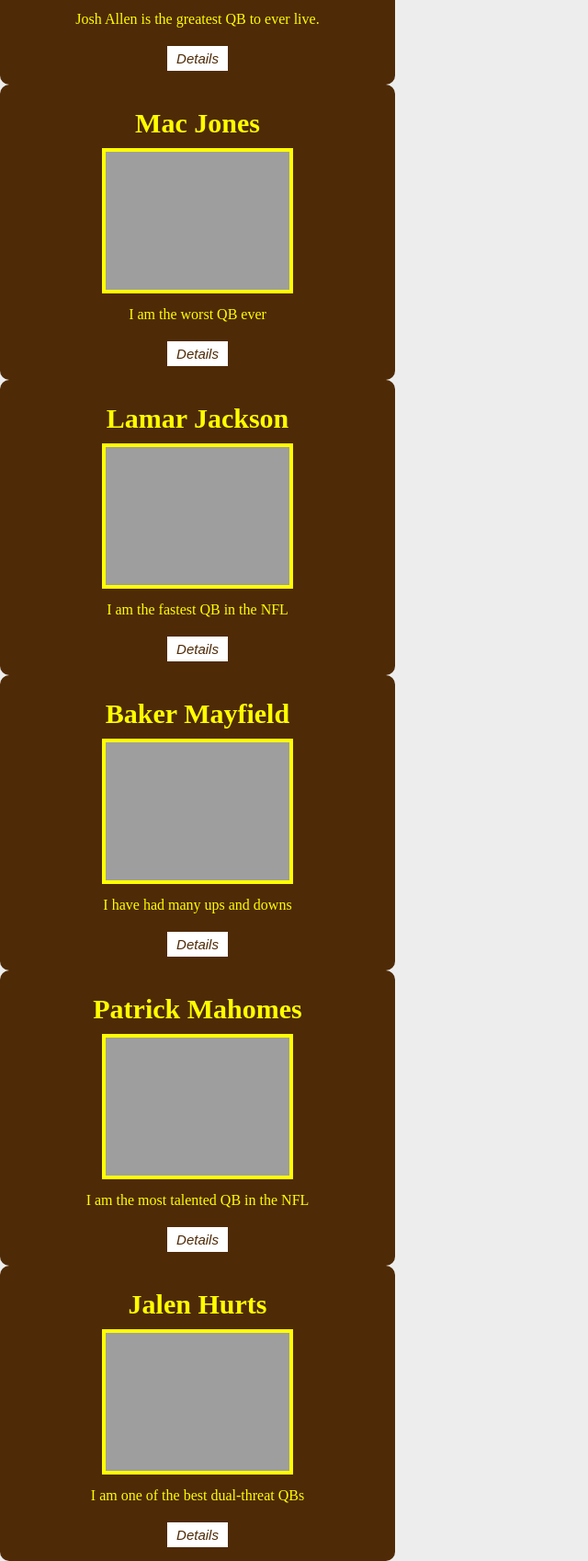
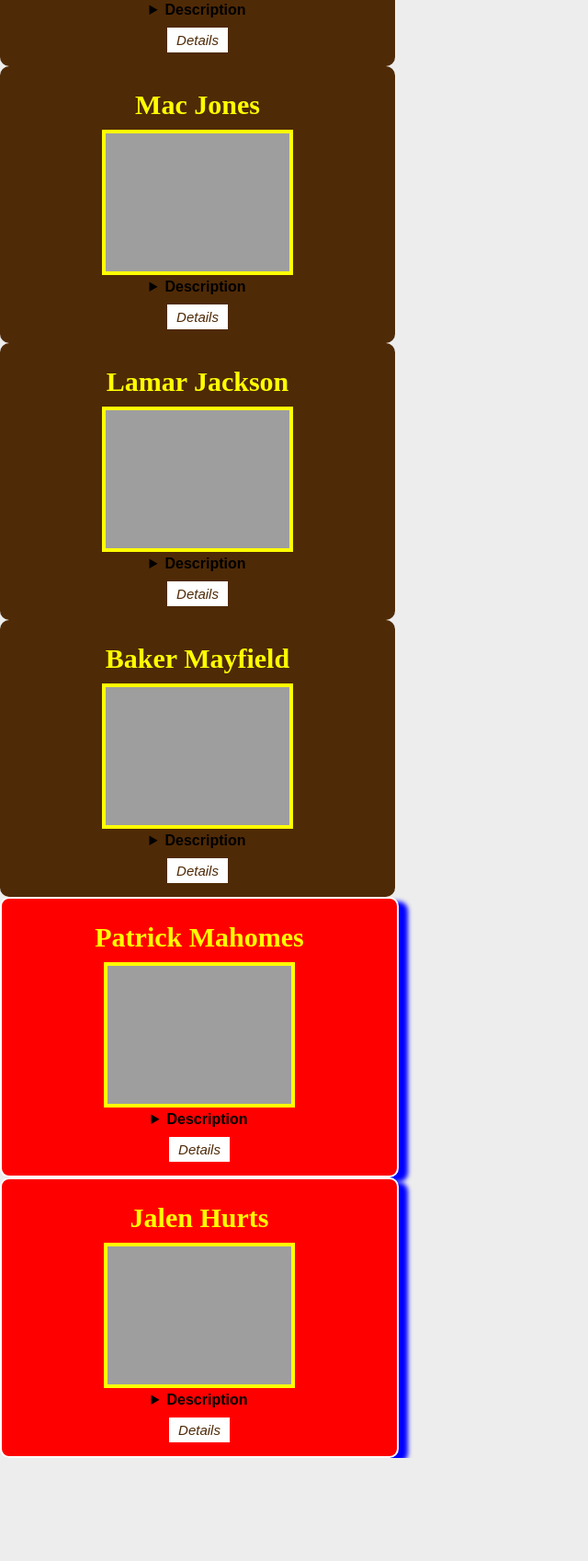
Before and after one commit to NoahC570/PChip, a website with bundled scripts: page index.html in a window 1280 px wide. Shown: the part 439-2136 px from the top of the page at 92% size, without its empty margins (0-640 px from the left). After the commit the page ends 2024 px from the top, so only its background shows below. Built offline with nearby package versions, Linux system fonts and the light colour scheme.

Commit message:
Fixing description and etc

```diff
--- a/index.html
+++ b/index.html
@@ -36,37 +36,39 @@
 
   <my-card
   title="Mac Jones"
-  description="I am the worst QB ever"
   image="https://sportsnaut.com/wp-content/uploads/2021/08/mac-jones-2.jpg"
-  link="https://starwars.fandom.com/wiki/Han_Solo/Legends">
+  link="https://www.espn.com/nfl/player/_/id/4241464/mac-jones">
+  I am the worst QB ever
 </my-card>
 
 <my-card
   title="Lamar Jackson"
-  description="I am the fastest QB in the NFL"
   image="https://ravenswire.usatoday.com/wp-content/uploads/sites/55/2025/01/USATSI_25228724_168393153_lowres.jpg?w=1000&h=600&crop=1"
-  link="https://indianajones.fandom.com/wiki/Indiana_Jones">
+  link="https://www.espn.com/nfl/player/_/id/3916387/lamar-jackson">
+  I am the <strong>FASTEST</strong> QB in the NFL
 </my-card>
+
+
 
 <my-card
   title="Baker Mayfield"
-  description="I have had many ups and downs"
   image="https://th.bing.com/th/id/OSK.HEROR8l_iUuCmGjg6rpfarqGWNh9xa4IxluAI5T0RSZ9md0?rs=1&pid=ImgDetMain"
-  link="https://www.si.com/extra-mustard/2013/04/11/harrison-ford-discusses-playing-branch-rickey-in-42">
+  link="https://www.espn.com/nfl/player/_/id/3052587/baker-mayfield">
+  I have had many ups and downs
 </my-card>
 
-<my-card
+<my-card fancy
   title="Patrick Mahomes"
-  description="I am the most talented QB in the NFL"
   image="https://media.gettyimages.com/id/1454894143/photo/kansas-city-chiefs-v-las-vegas-raiders.jpg?b=1&s=594x594&w=0&k=20&c=3lf5068CO8ItW_rqudzh6GiCvJrNY_9CmI0ZCa8RxTY="
-  link="https://the-call-of-the-wild.fandom.com/wiki/John_Thornton_(2020_version)">
+  link="https://www.espn.com/nfl/player/_/id/3139477/patrick-mahomes">
+  I LOST the super bowl
 </my-card>
 
-<my-card
+<my-card fancy
   title="Jalen Hurts"
-  description="I am one of the best dual-threat QBs"
   image="https://s.yimg.com/ny/api/res/1.2/iDvwnfGOEcc4.anKt.dEeg--/YXBwaWQ9aGlnaGxhbmRlcjt3PTk2MDtoPTU0MA--/https://media.zenfs.com/en/cinemablend_388/79d47092c3d0ab8138b2a2a2387d555d"
-  link="https://hero.fandom.com/wiki/President_James_Marshall">
+  link="https://www.espn.com/nfl/player/_/id/4040715/jalen-hurts">
+  I WON the super bowl
 </my-card>
 
 
--- a/src/my-card.js
+++ b/src/my-card.js
@@ -17,7 +17,8 @@
     this.title = "Josh Allen";
     this.image = "https://upload.wikimedia.org/wikipedia/commons/thumb/9/95/Josh_Allen_SEPT2021_%28cropped2%29.jpg/1200px-Josh_Allen_SEPT2021_%28cropped2%29.jpg";
     this.link = "https://codepen.io/NoahC570/pen/ZYzZqzW";
-    this.description = "Josh Allen is the greatest QB to ever live."; // Default description
+    this.description = "Josh Allen is the greatest QB to ever live.";
+    this.fancy = false;
   }
 
   static get styles() {
@@ -31,6 +32,12 @@
         text-align: center;
         padding: 15px;
         border-radius: 10px;
+      }
+      :host([fancy]) .card {
+        background-color: red;
+        border: 2px solid white;
+        box-shadow: 10px 5px 5px blue;
+        color: black;
       }
       .cardheader {
         color: yellow;
@@ -68,7 +75,14 @@
       <div class="card">
         <h1 class="cardheader">${this.title}</h1>
         <img src="${this.image}" alt="${this.title}" />
-        <p>${this.description}</p> <!-- Now dynamic -->
+
+        <details ?open="${this.fancy}">
+          <summary><strong>Description</strong></summary>
+          <div>
+            <slot></slot>
+          </div>
+        </details>
+
         <a href="${this.link}" target="_blank">
           <button class="btn"><em>Details</em></button>
         </a>
@@ -76,12 +90,13 @@
     `;
   }
 
+
   static get properties() {
     return {
       title: { type: String },
       image: { type: String },
       link: { type: String },
-      description: { type: String } // New property
+      description: { type: String }
     };
   }
 }
```
